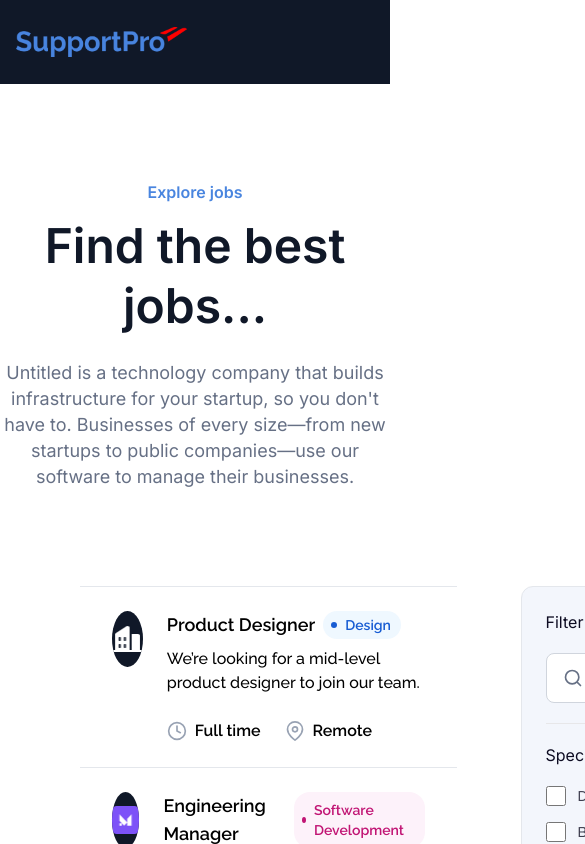
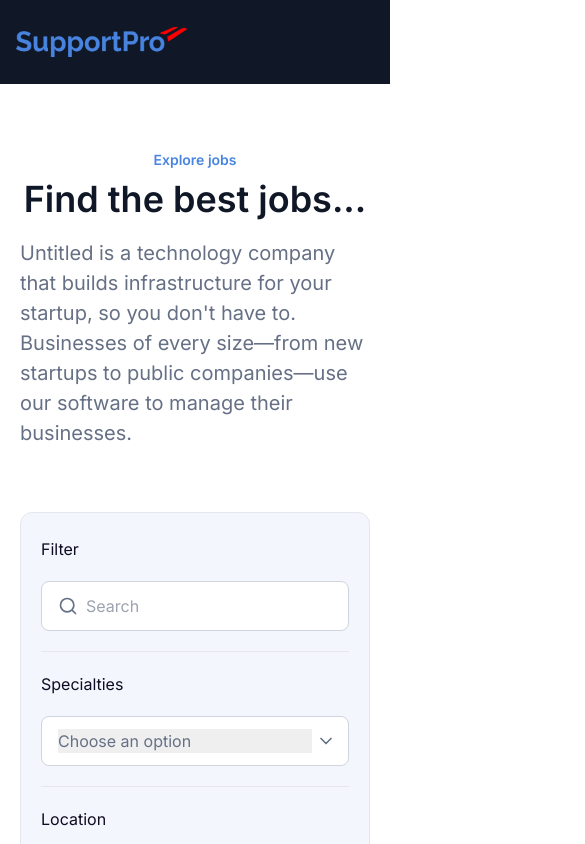
Before and after one commit to Salesplatpro/frontend, a React (Vite) app: page /explore in a window 390 px wide. Shown: the top 844 px of the page, 585 px wide, since content can reach past the window. Built offline with nearby package versions, Linux system fonts and the light colour scheme.

Commit message:
Explore Page Responsive

```diff
--- a/src/components/explore/CareerSection.tsx
+++ b/src/components/explore/CareerSection.tsx
@@ -6,6 +6,9 @@ import jonImg from '../../assets/jobpost2.png'
 import jop2 from '../../assets/jobpost.png'
 // @ts-ignore
 import searchIcon from '../../assets/searchsearcn.svg'
+// @ts-ignore
+import arrowIcon from '../../assets/Iconarrow.svg'
+
 
 const jobs = [
   {title: "Product Designer", description: "We’re looking for a mid-level product designer to join our team.", color: "#175CD3", image: jonImg, badge: "Design", bdbg: "#EFF8FF"},
@@ -55,6 +58,18 @@ const CareerSection = () => {
               <div className='divider'/>
 
               <label>Specialties</label>
+
+
+              <div className="custom-select-container">
+                <select className="custom-select">
+                  <option value="" disabled selected hidden>Choose an option</option>
+                  <option value="option1">Option 1</option>
+                  <option value="option2">Option 2</option>
+                  <option value="option3">Option 3</option>
+                </select>
+                <img src={arrowIcon} alt="" />
+              </div>
+
 
               <div className="radio-group">
                 <div>
--- a/src/index.scss
+++ b/src/index.scss
@@ -1044,6 +1044,99 @@ $new-dark: #0D0C22;
       }
     }
   }
+
+  .explore-head {
+    padding-top: 64px;
+    .content {
+      padding: 0px 20px;
+      gap: 16px;
+      p {
+        font-size: 20px;
+        line-height: 30px;
+        text-align: left;
+      }
+      .top {
+        gap: 6px;
+        h6 {
+          font-size: 14px;
+        }
+        h4 {
+          font-size: 36px;
+          line-height: 43.57px;
+        }
+      }
+    }
+  }
+
+  .career-section {
+    padding: 64px 20px;
+    .content {
+      flex-direction: column-reverse;
+      gap: 48px;
+      .jobs {
+        width: inherit;
+        .content {
+          gap: 64px;
+          > div {
+            flex-direction: column;
+          }
+          .job-post {
+            padding: 0;
+            padding-top: 24px;
+            .description {
+              .top {
+                .badge {
+                  flex-direction: column;
+                  .color-bdg {
+                    width: fit-content;
+                  }
+                }
+              }
+            }
+          }
+        }
+      }
+
+      .job-search {
+        padding: 24px 20px;
+        .search-tool {
+          label {
+            line-height: 24px;
+          }
+          .radio-group {
+            display: none;
+          }
+        }
+      }
+    }
+    .closeing {
+      margin-top: 48px;
+      width: 100%;
+    }
+
+    .custom-select-container {
+      position: relative;
+      padding: 12px 16px;
+      background-color: #FFFFFF;
+      gap: 8px;
+      border-radius: 8px;
+      border: 1px solid #D0D5DD;
+      display: flex;
+      img {
+        right: 0;
+      }
+      select {
+        flex-grow: 1;
+        border: none;
+        outline: none;
+        font-family: $inter-f;
+        font-weight: 400;
+        font-size: 16px;
+        line-height: 24px;
+        color: $gray-dark;
+      }
+    }
+  }
 }
 
 
@@ -1055,3 +1148,13 @@ $new-dark: #0D0C22;
   height: 1px;
   border-top: 1px solid #E7E7E9;
 }
+
+
+.custom-select-container {
+  display: none;
+}
+
+select.custom-select {
+  appearance: none;
+  -webkit-appearance: none;
+}
```
Also changed, not shown: src/assets/Iconarrow.svg (added).
